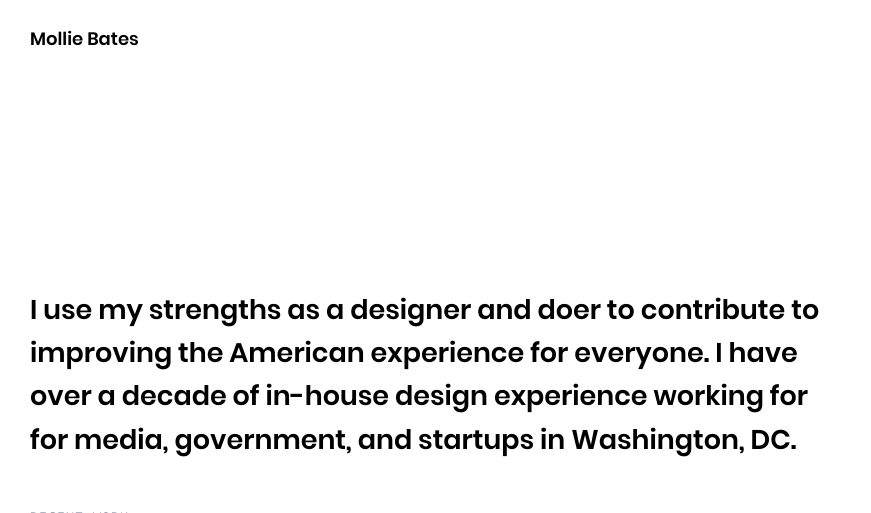
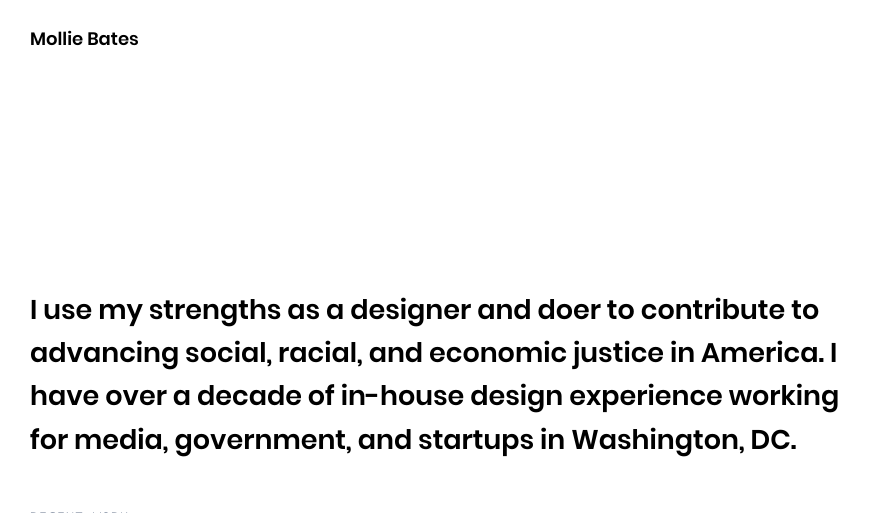
Before and after one commit to mebates/mebates.github.io, a Jekyll site: the page built from index.html, in a window 1280 px wide and 900 px high, cut to the strip 0-513 px from the top of the window. Shown: the whole strip, without its empty margins (0-871 px from the left). Built offline with Jekyll 4.4.1, drawn with Linux system fonts in a browser that asks for light colours.

Commit message:
Update _config.yml

```diff
--- a/_config.yml
+++ b/_config.yml
@@ -1,7 +1,7 @@
 # User config
 author: "Mollie Bates"
 tagline: "Mollie Bates's Design Portfolio"
-description: "I use my strengths as a designer and doer to contribute to improving the American experience for everyone. I have over a decade of in-house design experience working for for media, government, and startups in Washington, DC."
+description: "I use my strengths as a designer and doer to contribute to advancing social, racial, and economic justice in America. I have over a decade of in-house design experience working for media, government, and startups in Washington, DC."
 keywords: "Design, Product Design, Graphic Design, Design Leadership, Mollie Bates"
 email: "mollie.bates@gmail.com"
 linkedin: "https://www.linkedin.com/in/mebatesdc/"
```
